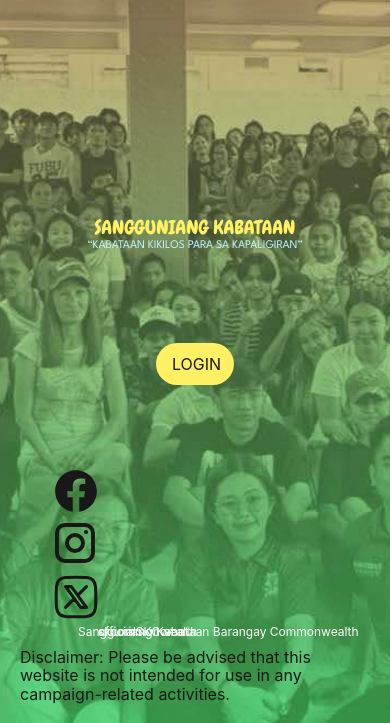
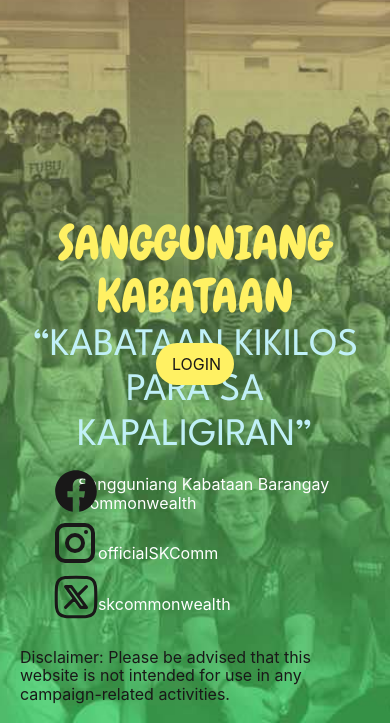
Before and after one commit to james0409/Sample, a plain HTML site: page index.html in a window 390 px wide. Shown: the part 121-844 px from the top of the page. Drawn offline with Linux system fonts and the light colour scheme.

Commit message:
Update index.css

```diff
--- a/index.css
+++ b/index.css
@@ -265,11 +265,11 @@ body {
   }
 
   .home-text1 {
-    font-size: 5vw;
+    font-size: 12vw;
   }
 
   .home-text2 {
-    font-size: 3vw;
+    font-size: 10vw;
   }
 
   .home-button {
@@ -277,10 +277,19 @@ body {
     height: 5vh;
   }
 
-  .home-link1,
-  .home-link2,
+   .home-link2 {
+    bottom: 25vh;
+  }
+
+
+  .home-link1 {
+    bottom: 19vh;
+    left: 11.6vh;
+  }
+
+
   .home-link3 {
-    font-size: 12px;
-    bottom: 10vh;
+    bottom: 13vh;
+    left: 11.6vh;
   }
 }
```
